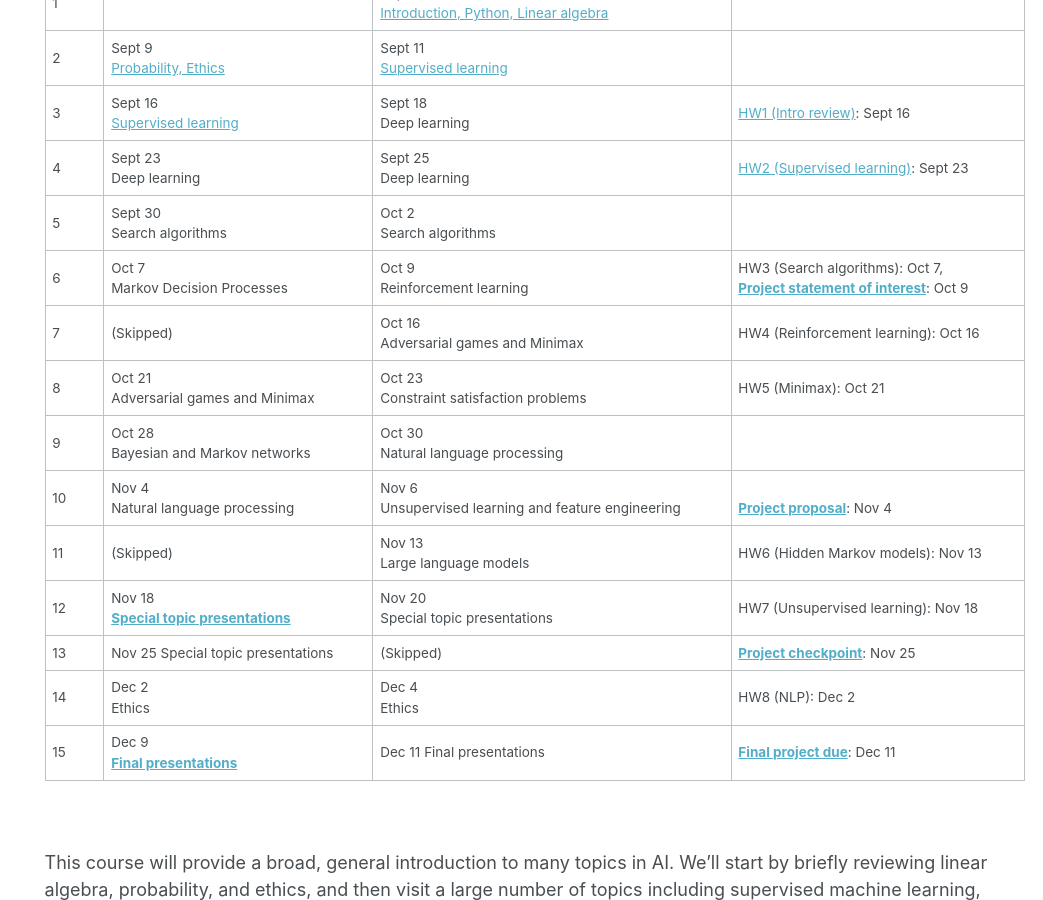
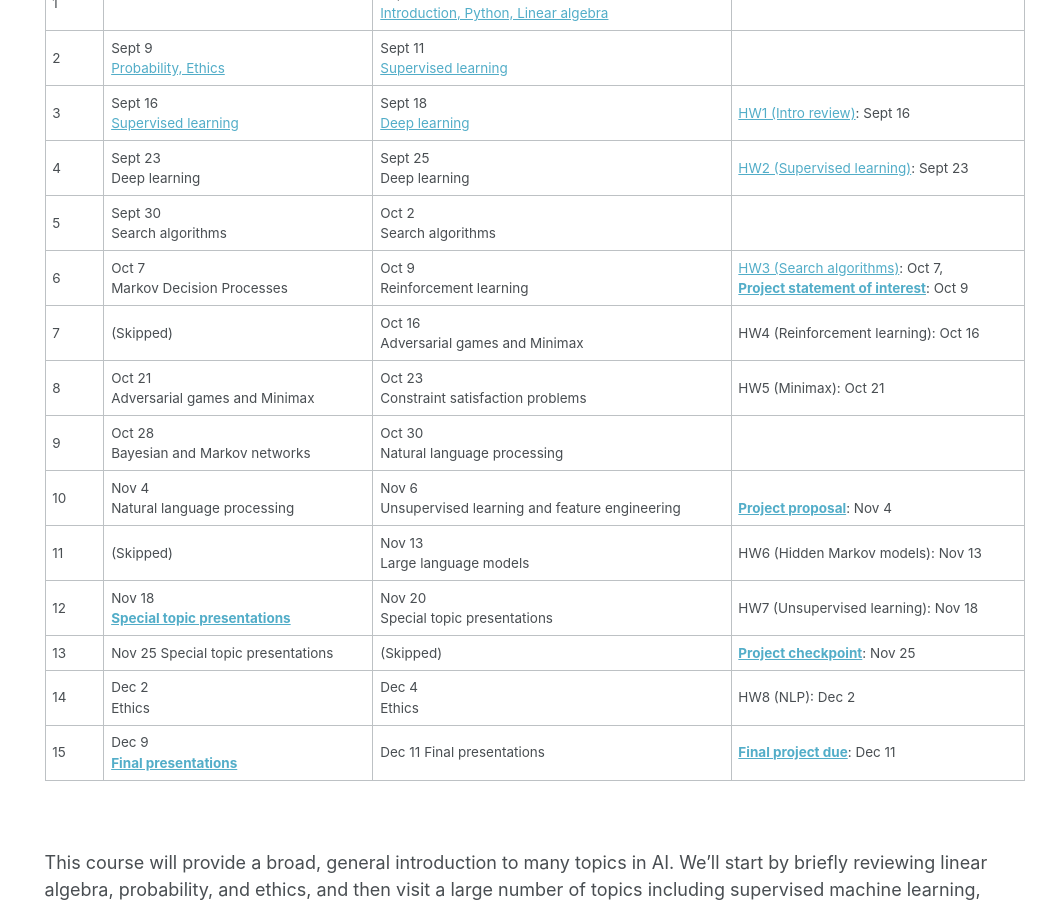
Before and after one commit to rasikabh/rasikabh.github.io, a Jekyll site: the page built from _pages/ai2024f.md, in a window 1280 px wide and 900 px high, scrolled down 850 px. Shown: the whole window, without its empty margins (237-1280 px from the left). Built offline with Jekyll 4.4.1, drawn with Linux system fonts in a browser that asks for light colours; some of the changed lines change nothing that is shown.

Commit message:
add neural network slides

```diff
--- a/_pages/ai2024f.md
+++ b/_pages/ai2024f.md
@@ -45,10 +45,10 @@ Mondays 1:30 - 2:30 on [Zoom](https://northeastern.zoom.us/j/8479170362?pwd=fQ5Y
 |------|--------|-----------------------------------------------------------------------------------------------|----------------|
 | 1 |  | Sept 4 <br> [Introduction, Python, Linear algebra](https://docs.google.com/presentation/d/1FxdZXgKbWUokpamzYwia6spkZRFax5nYpk1hVzYHWrw/edit?usp=sharing) |  |
 | 2 | Sept 9 <br> [Probability, Ethics](https://docs.google.com/presentation/d/1U50GSriqw3ArM_PTs24pGC2gt9jnciEKEkoI3DvhAWU/edit?usp=sharing) | Sept 11 <br> [Supervised learning](https://docs.google.com/presentation/d/1zyGaQycvo8kICe9gC1bNLwKb76-Os6IzG6dx3nqHS5g/edit?usp=sharing) |  |
-| 3 | Sept 16 <br> [Supervised learning](https://docs.google.com/presentation/d/17vEUYGDUbB-YE09orpCJGLzBLMmgSLJhNbsk0Dw5DA4/edit?usp=sharing) | Sept 18 <br> Deep learning | [HW1 (Intro review)](https://docs.google.com/document/d/1kpwhMz6mKmdJZSO0n61uJbhxHq_HRailONJlK1-clCg/edit?usp=sharing): Sept 16 |
+| 3 | Sept 16 <br> [Supervised learning](https://docs.google.com/presentation/d/17vEUYGDUbB-YE09orpCJGLzBLMmgSLJhNbsk0Dw5DA4/edit?usp=sharing) | Sept 18 <br> [Deep learning](https://docs.google.com/presentation/d/1DKHd_WXODMnzc81i3iCVmIn3mZxRx8mTJERrbKDn7DA/edit?usp=sharing) | [HW1 (Intro review)](https://docs.google.com/document/d/1kpwhMz6mKmdJZSO0n61uJbhxHq_HRailONJlK1-clCg/edit?usp=sharing): Sept 16 |
 | 4 | Sept 23 <br> Deep learning | Sept 25 <br> Deep learning | [HW2 (Supervised learning)](https://docs.google.com/document/d/1ej9Q49kvtJikHwDJ37Jod1DrpHqipMqDJgK806qcz38/edit?usp=sharing): Sept 23 |
 | 5 | Sept 30 <br> Search algorithms  | Oct 2 <br> Search algorithms |  |
-| 6 | Oct 7 <br> Markov Decision Processes | Oct 9 <br> Reinforcement learning | HW3 (Search algorithms): Oct 7, <br> [**Project statement of interest**](https://docs.google.com/document/d/1IAtrJJK5_hGe4stb1YLSfo_UIQT32UD1ebAXFCYPNW0/edit?usp=sharing): Oct 9 |
+| 6 | Oct 7 <br> Markov Decision Processes | Oct 9 <br> Reinforcement learning | [HW3 (Search algorithms)](https://docs.google.com/document/d/1GPvGvsmDXXmXTcV6Tasj4EUF_SRXz3Tij06kKt4QHaE/edit?usp=sharing): Oct 7, <br> [**Project statement of interest**](https://docs.google.com/document/d/1IAtrJJK5_hGe4stb1YLSfo_UIQT32UD1ebAXFCYPNW0/edit?usp=sharing): Oct 9 |
 | 7 | (Skipped) | Oct 16 <br> Adversarial games and Minimax | HW4 (Reinforcement learning): Oct 16 |
 | 8 | Oct 21 <br> Adversarial games and Minimax | Oct 23 <br> Constraint satisfaction problems | HW5 (Minimax): Oct 21 |
 | 9 | Oct 28 <br> Bayesian and Markov networks | Oct 30 <br> Natural language processing |  |
```
